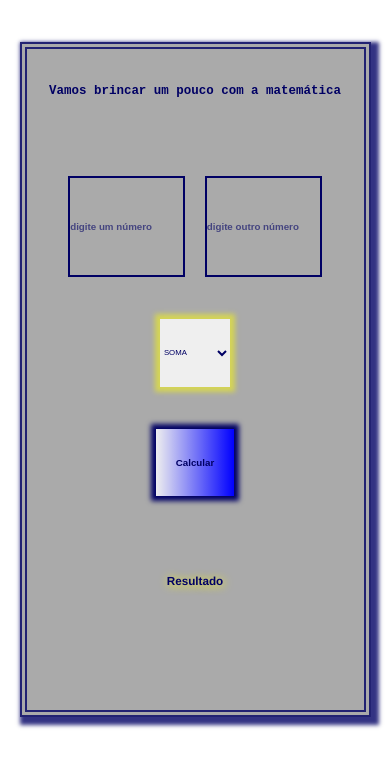
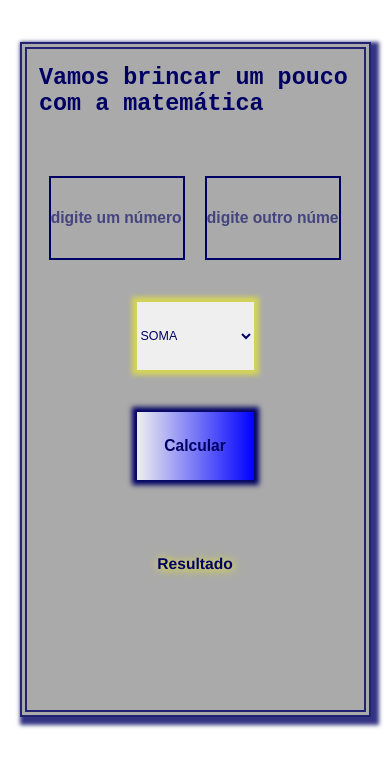
Before and after one commit to LucasCscBks/Modulo6_Tarefa_Js, a plain HTML site: page Modulo_6_Tarefa_3_Js/index.html in a window 390 px wide. Drawn offline with Linux system fonts and the light colour scheme.

Commit message:
add media query

```diff
--- a/Modulo_6_Tarefa_3_Js/index.css
+++ b/Modulo_6_Tarefa_3_Js/index.css
@@ -87,3 +87,26 @@
     font-family: 'Franklin Gothic Medium', 'Arial Narrow', Arial, sans-serif;
     text-shadow: 1px 1px 10px yellow;
 }
+/* MEDIA QUERY */
+@media (max-width: 600px) {
+    #title {
+        font-size: 6vw;
+    }
+    #input1,#input2 {
+        width: 35vw;
+        height: 10vh;
+        font-size: 4vw;
+    }
+    #select {
+        width: 30vw;
+        font-size: 3.2vw;
+    }
+    #button {
+        width: 30vw;
+        font-size: 4vw;
+    }
+    #result {
+        width: 60vw;
+        font-size: 4vw;
+    }
+}
```
